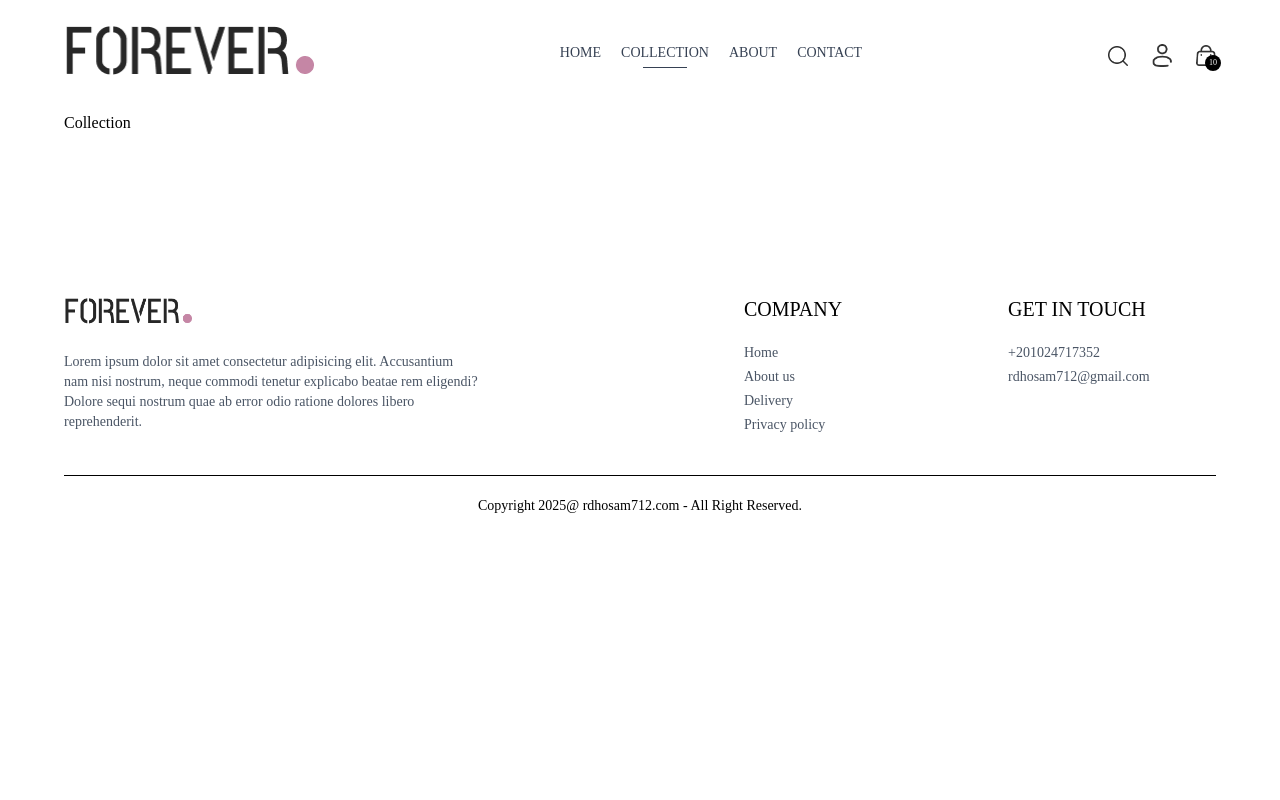
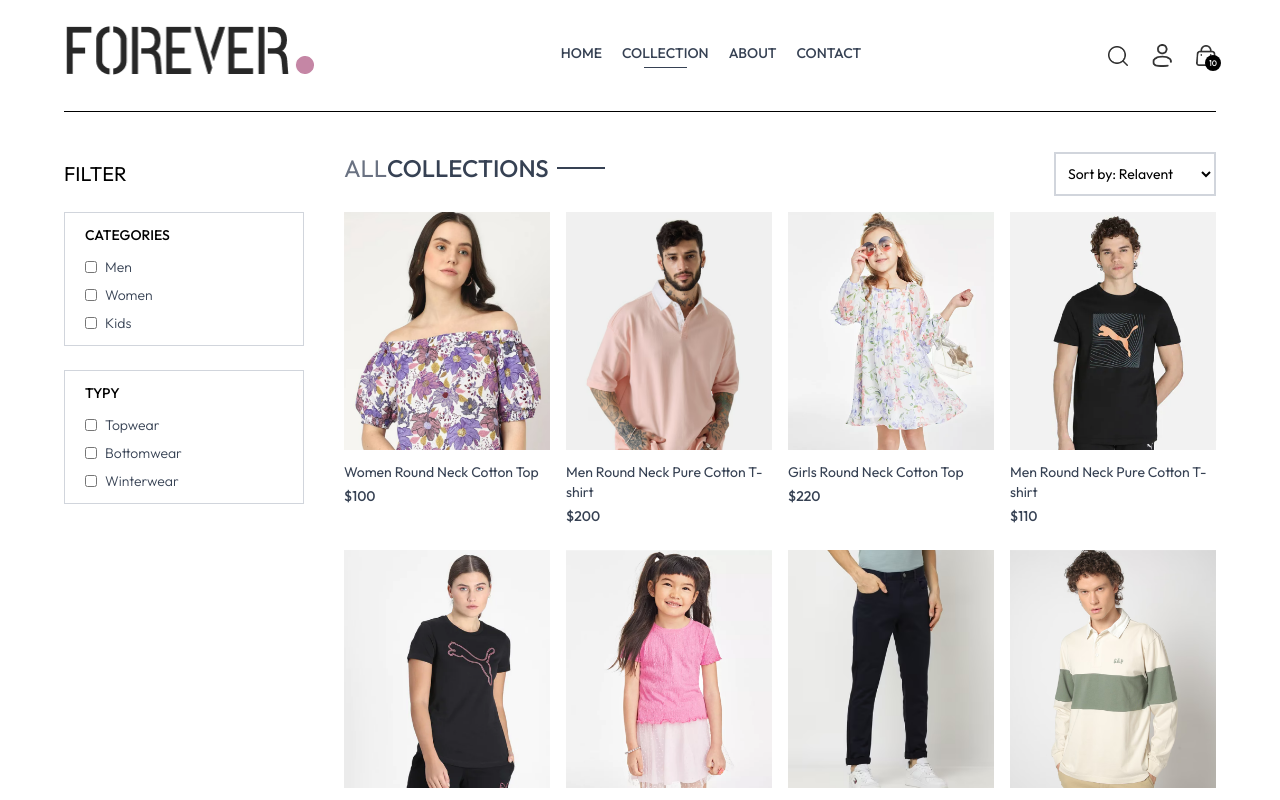
Before and after one commit to Hosamdiv/Educational-platform, a React (Vite) app: page /collection in a window 1280 px wide. Shown: the top 800 px of the page. Built offline with nearby package versions, Linux system fonts and the light colour scheme.

Commit message:
وصف التعديل

```diff
--- a/src/index.css
+++ b/src/index.css
@@ -1,5 +1,5 @@
+@import url("https://fonts.googleapis.com/css2?family=Outfit:wght@100..900&family=Prata&display=swap");
 @import "tailwindcss";
-@import url("https://fonts.googleapis.com/css2?family=Outfit:wght@100..900&family=Prata&display=swap");
 
 * {
   font-family: Outfit;
--- a/src/pages/Collection.tsx
+++ b/src/pages/Collection.tsx
@@ -1,9 +1,120 @@
+import { useContext, useEffect, useState } from "react"
+import { ShopContext } from "../context/ShopContext"
+import { assets } from "../assets/assets";
+import Title from "../components/Title";
+import ProductItem from "../components/ProductItem";
+import type { IProducts } from "../interface/products";
 
 
 
 const Collection = () => {
+    const { products } = useContext(ShopContext);
+    const [showFilter, setShowFilter] = useState(true);
+    const [filterPorduct, setFilterPorduct] = useState<IProducts[]>([]);
+    const [category, setCategory] = useState<string[]>([]);
+    const [subCategory, setSubCategory] = useState<string[]>([]);
+
+    const toggleCategory = (e: React.ChangeEvent<HTMLInputElement>) => {
+        if (category.includes(e.target.value)) {
+            setCategory(prev => prev.filter(item => item !== e.target.value))
+        } else {
+            setCategory(prev => [...prev, e.target.value])
+        }
+    }
+    const togglesubCategory = (e: React.ChangeEvent<HTMLInputElement>) => {
+        if (subCategory.includes(e.target.value)) {
+            setSubCategory(prev => prev.filter(item => item !== e.target.value))
+        } else {
+            setSubCategory(prev => [...prev, e.target.value])
+        }
+    }
+    useEffect(() => {
+        setFilterPorduct(products);
+    }, [products]);
+    useEffect(() => {
+        console.log(category);
+    }, [category])
+    useEffect(() => {
+        console.log(subCategory);
+    }, [subCategory])
     return (
-        <div>Collection</div>
+        <div className="flex flex-col sm:flex-row gap-1 sm:gap-10 pt-10 border-t">
+
+            {/* Filter Options */}
+            <div className="min-w-60">
+                <p
+                    onClick={() => setShowFilter(!showFilter)}
+                    className="my-2 text-xl flex items-center cursor-pointer gap-2">
+                    FILTER
+                    <img className={`h-3 sm:hidden ${showFilter ? "rotate-90" : ""}`} src={assets.dropdown_icon} alt="dropdown_icon" />
+                </p>
+                {/* Category Filter*/}
+                <div className={`border border-gray-300 pl-5 py-3 mt-6
+                    ${showFilter ? "" : "hidden"}
+                    `}>
+                    <p className="mb-3 text-sm font-medium">CATEGORIES</p>
+                    <div className="flex flex-col gap-2 text-sm font-light text-gray-700">
+                        <p className="flex gap-2">
+                            <input className="w-3" type="checkbox" value={"Men"} onChange={toggleCategory} />Men
+                        </p>
+                        <p className="flex gap-2">
+                            <input className="w-3" type="checkbox" value={"Women"} onChange={toggleCategory} />Women
+                        </p>
+                        <p className="flex gap-2">
+                            <input className="w-3" type="checkbox" value={"Kids"} onChange={toggleCategory} />Kids
+                        </p>
+                    </div>
+                </div>
+                {/* SubCategory Filter */}
+                <div className={`border border-gray-300 pl-5 py-3 my-6
+                    ${showFilter ? "" : "hidden"}
+                    `}>
+                    <p className="mb-3 text-sm font-medium">TYPY</p>
+                    <div className="flex flex-col gap-2 text-sm font-light text-gray-700">
+                        <p className="flex gap-2">
+                            <input className="w-3" type="checkbox"
+                                value={"Topwear"}
+                                onChange={togglesubCategory} />Topwear
+                        </p>
+                        <p className="flex gap-2">
+                            <input className="w-3" type="checkbox"
+                                value={"Bottomwear"}
+                                onChange={togglesubCategory} />Bottomwear
+                        </p>
+                        <p className="flex gap-2">
+                            <input className="w-3" type="checkbox"
+                                value={"Winterwear"}
+                                onChange={togglesubCategory} />Winterwear
+                        </p>
+                    </div>
+                </div>
+            </div>
+            {/* Right Side */}
+            <div className="flex-1">
+                <div className="flex justify-between text-base sm:text-2xl mb-4">
+                    <Title text1="ALL" text2="COLLECTIONS" />
+                    {/* porduct Sort */}
+                    <select className="border-2 border-gray-300 text-sm px-2">
+                        <option value={"relacent"}>Sort by: Relavent</option>
+                        <option value={"low-higt"}>Sort by: Low to Higt</option>
+                        <option value={"ihgt-low"}>Sort by: Higt to Low</option>
+                    </select>
+                </div>
+                {/* Map Products */}
+                <div className="grid grid-cols-2 md:grid-cols-3 lg:grid-cols-4 gap-4 gap-y-6">
+                    {
+                        filterPorduct.map((item, idx) => (
+                            <ProductItem id={item._id}
+                                name={item.name}
+                                price={item.price}
+                                key={idx}
+                                image={item.image}
+                            />
+                        ))
+                    }
+                </div>
+            </div>
+        </div>
     )
 }
 
```
